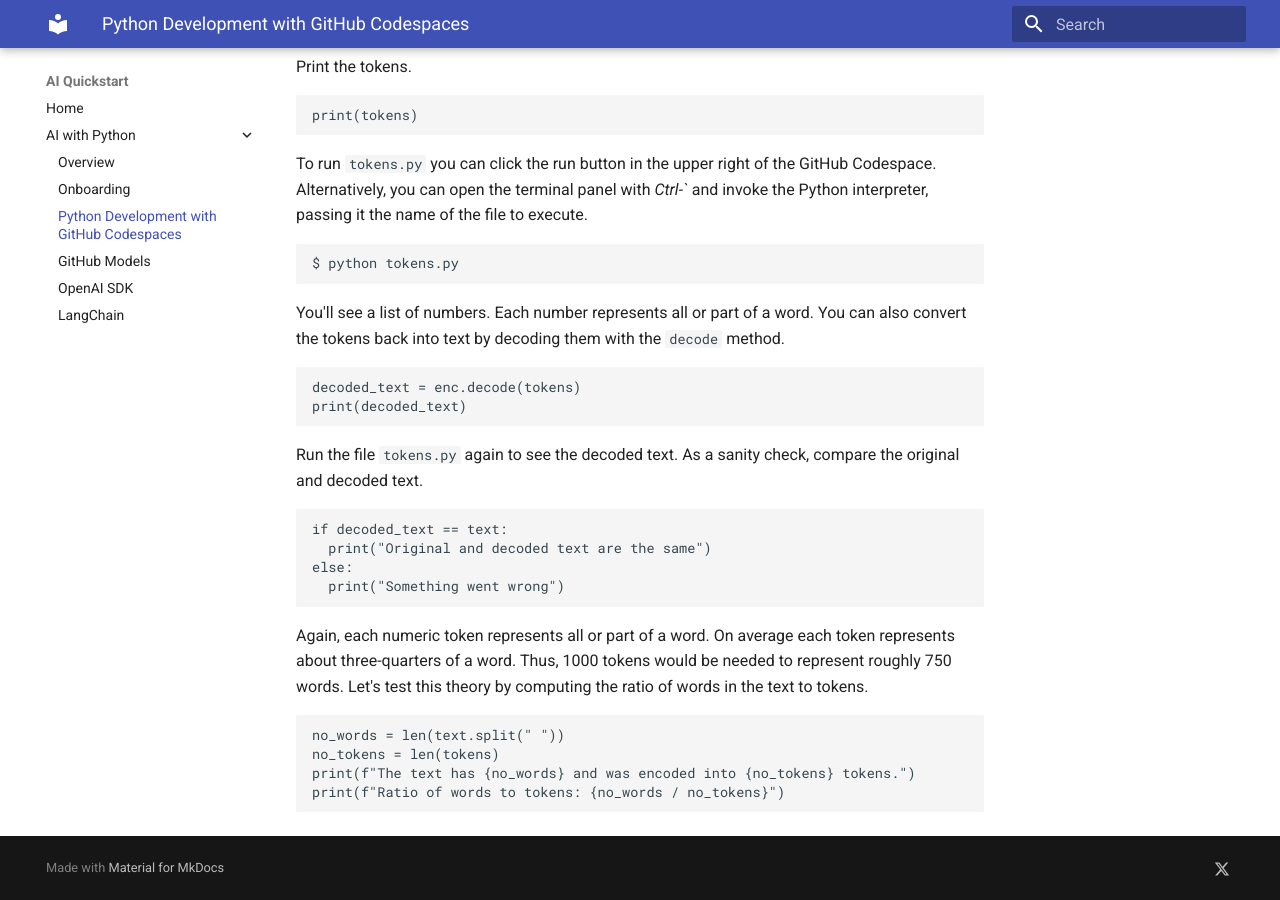
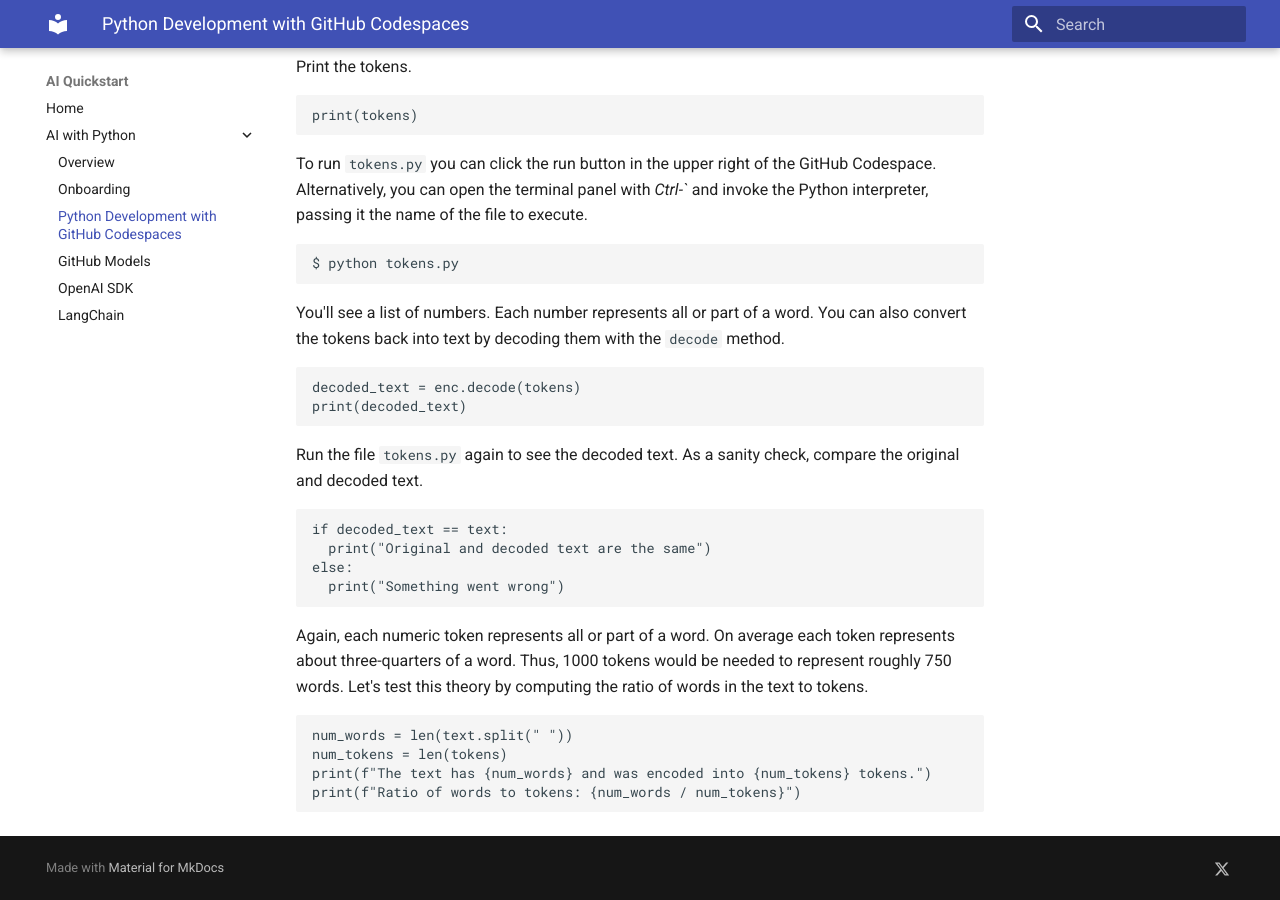
Before and after one commit to get-aiquickstart/get-aiquickstart.github.io, an MkDocs documentation site: the page built from docs/python/github_codespaces.md, in a window 1280 px wide and 900 px high, scrolled down 1065 px. Built offline with MkDocs 1.6.1 and Material for MkDocs 9.7.7, drawn with Linux system fonts in a browser that asks for light colours.

Commit message:
updated tokens code

````diff
--- a/docs/python/github_codespaces.md
+++ b/docs/python/github_codespaces.md
@@ -64,8 +64,8 @@
 
 Again, each numeric token represents all or part of a word.  On average each token represents about three-quarters of a word.  Thus, 1000 tokens would be needed to represent roughly 750 words.  Let's test this theory by computing the ratio of words in the text to tokens.
 ```python
-no_words = len(text.split(" "))
-no_tokens = len(tokens)
-print(f"The text has {no_words} and was encoded into {no_tokens} tokens.")
-print(f"Ratio of words to tokens: {no_words / no_tokens}")
+num_words = len(text.split(" "))
+num_tokens = len(tokens)
+print(f"The text has {num_words} and was encoded into {num_tokens} tokens.")
+print(f"Ratio of words to tokens: {num_words / num_tokens}")
 ```
````
